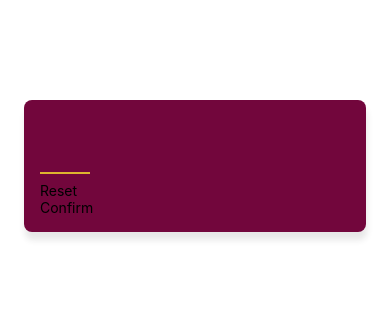
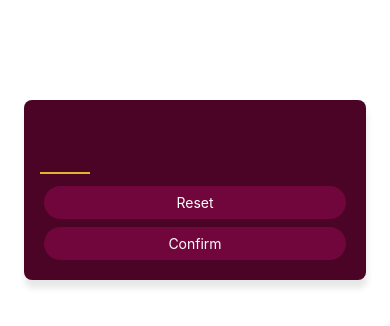
Before and after one commit to VeronicaAn99/react-native-game, a React Native app: screen / in a window 390 px wide. Shown: the top 326 px of the page. Built offline with nearby package versions, Linux system fonts and the light colour scheme.

Commit message:
Adding styling to the buttons

```diff
--- a/components/PrimaryButton.js
+++ b/components/PrimaryButton.js
@@ -1,11 +1,42 @@
-import { Text, View } from "react-native";
+import { Text, View, Pressable, StyleSheet } from "react-native";
 
-function PrimaryButton({ text }) {
+function PrimaryButton({ text, handleButtonPress }) {
   return (
-    <View>
-      <Text>{text}</Text>
+    <View style={styles.buttonOuterContainer}>
+      <Pressable
+        style={({ pressed }) =>
+          pressed
+            ? [styles.pressed, styles.buttonInnerContainer]
+            : styles.buttonInnerContainer
+        }
+        onPress={handleButtonPress}
+        android_ripple={{ color: "#3f0720" }}
+      >
+        <Text style={styles.buttonText}>{text}</Text>
+      </Pressable>
     </View>
   );
 }
 
 export default PrimaryButton;
+
+const styles = StyleSheet.create({
+  buttonOuterContainer: {
+    borderRadius: 28,
+    margin: 4,
+    overflow: "hidden",
+  },
+  buttonInnerContainer: {
+    backgroundColor: "#71063c",
+    paddingHorizontal: 16,
+    paddingVertical: 8,
+    elevation: 2,
+  },
+  buttonText: {
+    color: "white",
+    textAlign: "center",
+  },
+  pressed: {
+    opacity: 0.75,
+  },
+});
--- a/screens/StartGameScreen.js
+++ b/screens/StartGameScreen.js
@@ -11,8 +11,14 @@ function StartGameScreen() {
         autoCapitalize="none"
         autoCorrect={false}
       />
-      <PrimaryButton text="Reset" />
-      <PrimaryButton text="Confirm" />
+      <PrimaryButton
+        handleButtonPress={() => console.log("Reset")}
+        text="Reset"
+      />
+      <PrimaryButton
+        handleButtonPress={() => console.log("Confirm")}
+        text="Confirm"
+      />
     </View>
   );
 }
@@ -26,7 +32,7 @@ const styles = StyleSheet.create({
     marginTop: 100,
     marginHorizontal: 24,
     borderRadius: 8,
-    backgroundColor: "#72063c",
+    backgroundColor: "#4b0426",
     elevation: 4,
     shadowColor: "#282828",
     shadowOffset: { width: 1, height: 8 },
```
